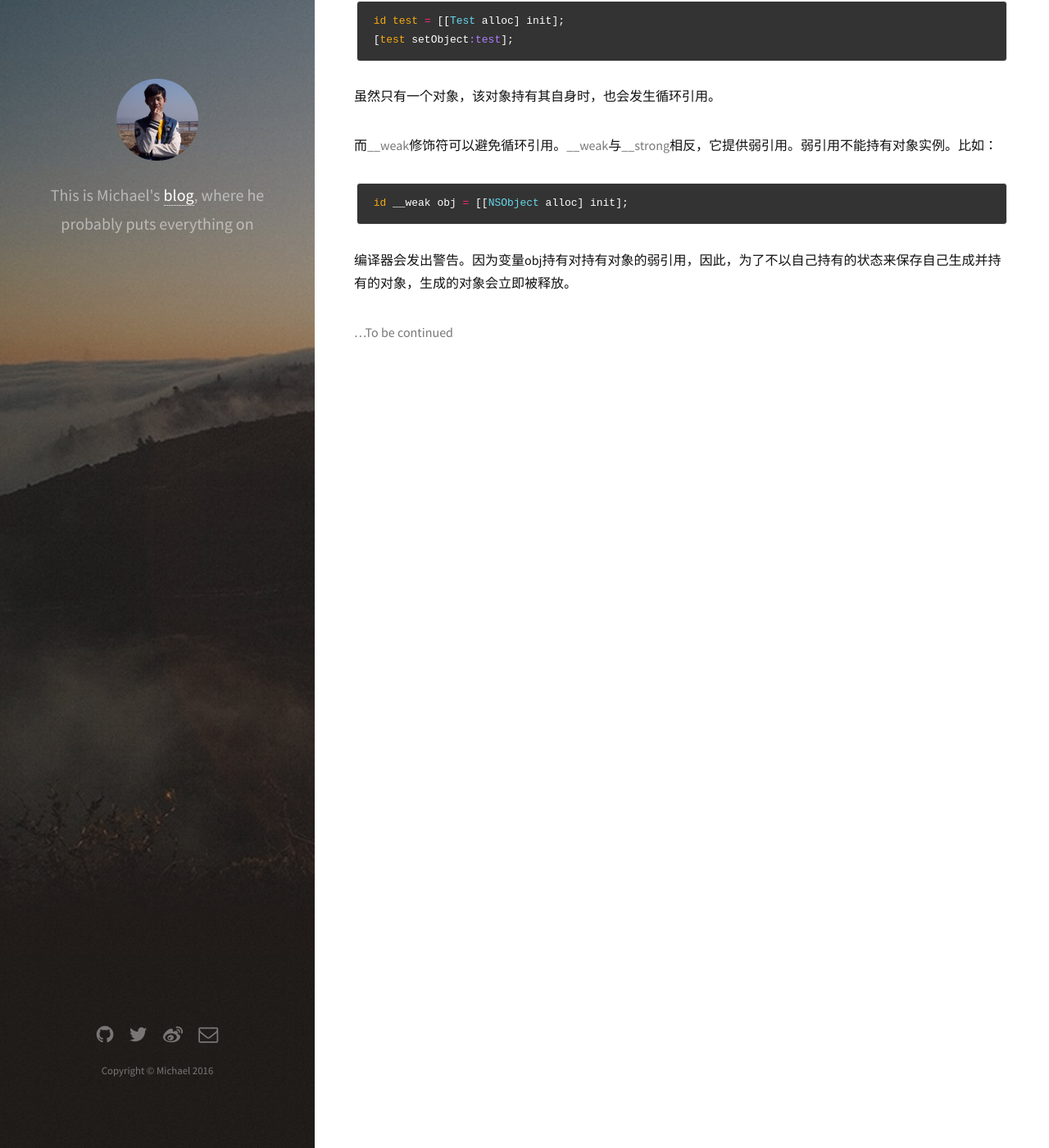
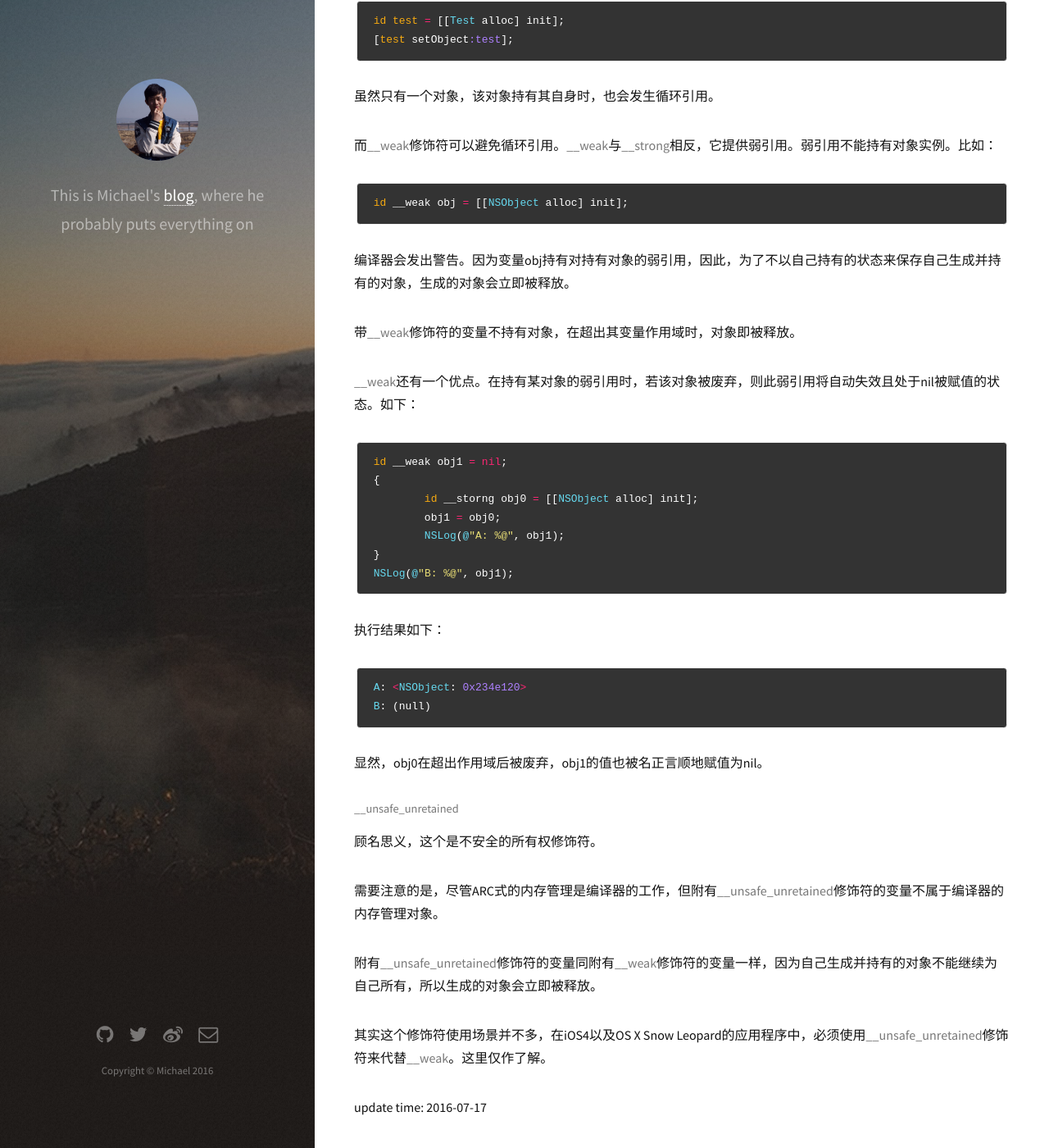
Before and after one commit to liukaiyi54/liukaiyi54.github.io, a Jekyll site: the page built from _posts/2016-05-08-ARC.md, in a window 1280 px wide and 1400 px high, scrolled down 4705 px. Shown: the whole window at 82% size. Built offline with Jekyll 4.4.1, drawn with Linux system fonts in a browser that asks for light colours.

Commit message:
update after a long long pause

```diff
--- a/_posts/2016-05-08-ARC.md
+++ b/_posts/2016-05-08-ARC.md
@@ -172,5 +172,37 @@
 {% endhighlight %}
 编译器会发出警告。因为变量obj持有对持有对象的弱引用，因此，为了不以自己持有的状态来保存自己生成并持有的对象，生成的对象会立即被释放。
 
+带**__weak**修饰符的变量不持有对象，在超出其变量作用域时，对象即被释放。
 
-**...To be continued**
+**__weak**还有一个优点。在持有某对象的弱引用时，若该对象被废弃，则此弱引用将自动失效且处于nil被赋值的状态。如下：
+
+{% highlight ruby %}
+id __weak obj1 = nil;
+{
+	id __storng obj0 = [[NSObject alloc] init];
+	obj1 = obj0;
+	NSLog(@"A: %@", obj1);
+}
+NSLog(@"B: %@", obj1);
+{% endhighlight %}
+
+执行结果如下：
+
+{% highlight ruby %}
+A: <NSObject: 0x234e120>
+B: (null)
+{% endhighlight %}
+
+显然，obj0在超出作用域后被废弃，obj1的值也被名正言顺地赋值为nil。
+
+##### __unsafe_unretained
+
+顾名思义，这个是不安全的所有权修饰符。
+
+需要注意的是，尽管ARC式的内存管理是编译器的工作，但附有**__unsafe_unretained**修饰符的变量不属于编译器的内存管理对象。
+
+附有**__unsafe_unretained**修饰符的变量同附有**__weak**修饰符的变量一样，因为自己生成并持有的对象不能继续为自己所有，所以生成的对象会立即被释放。
+
+其实这个修饰符使用场景并不多，在iOS4以及OS X Snow Leopard的应用程序中，必须使用**__unsafe_unretained**修饰符来代替**__weak**。这里仅作了解。
+
+update time: 2016-07-17
```
Also changed, not shown: 1 other file.
